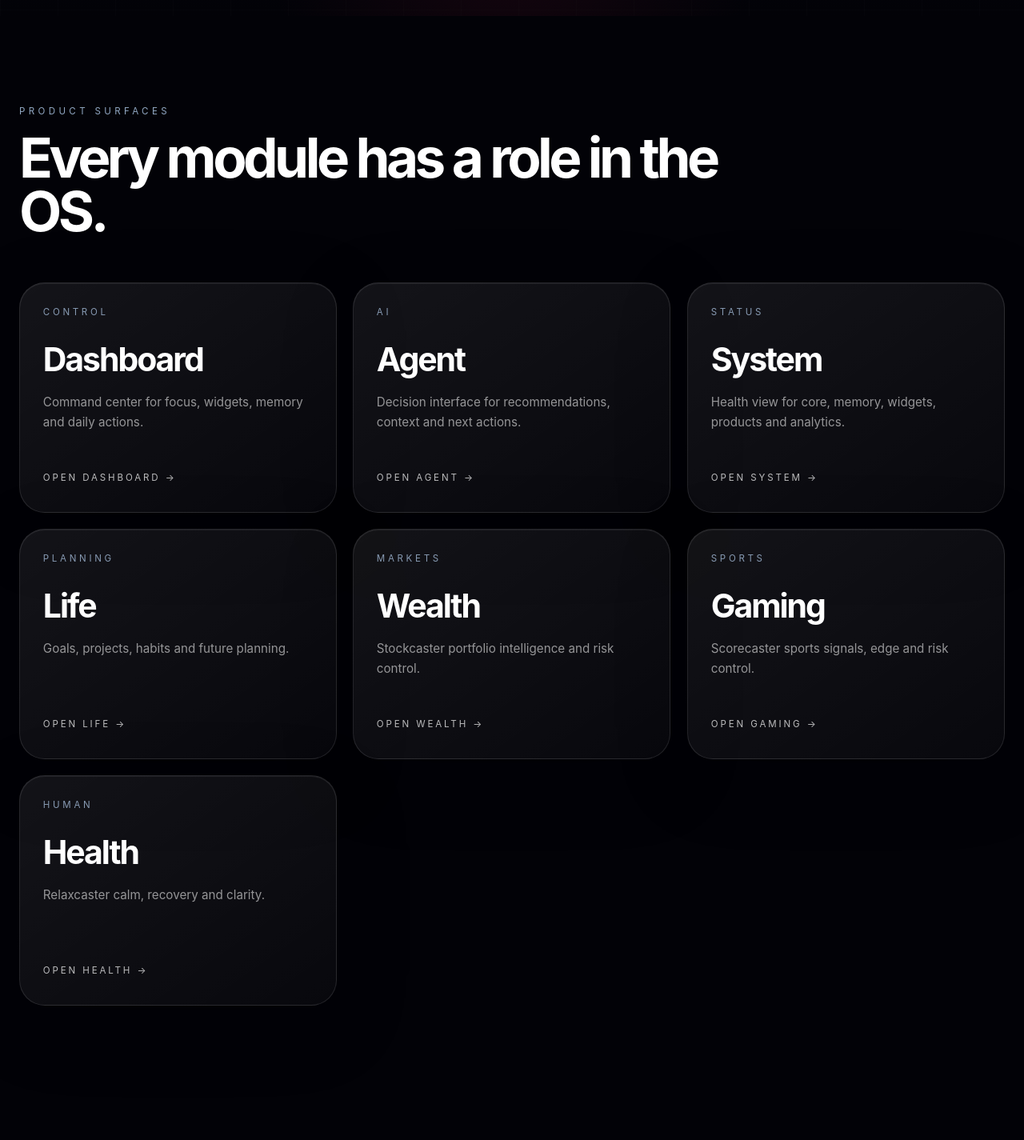
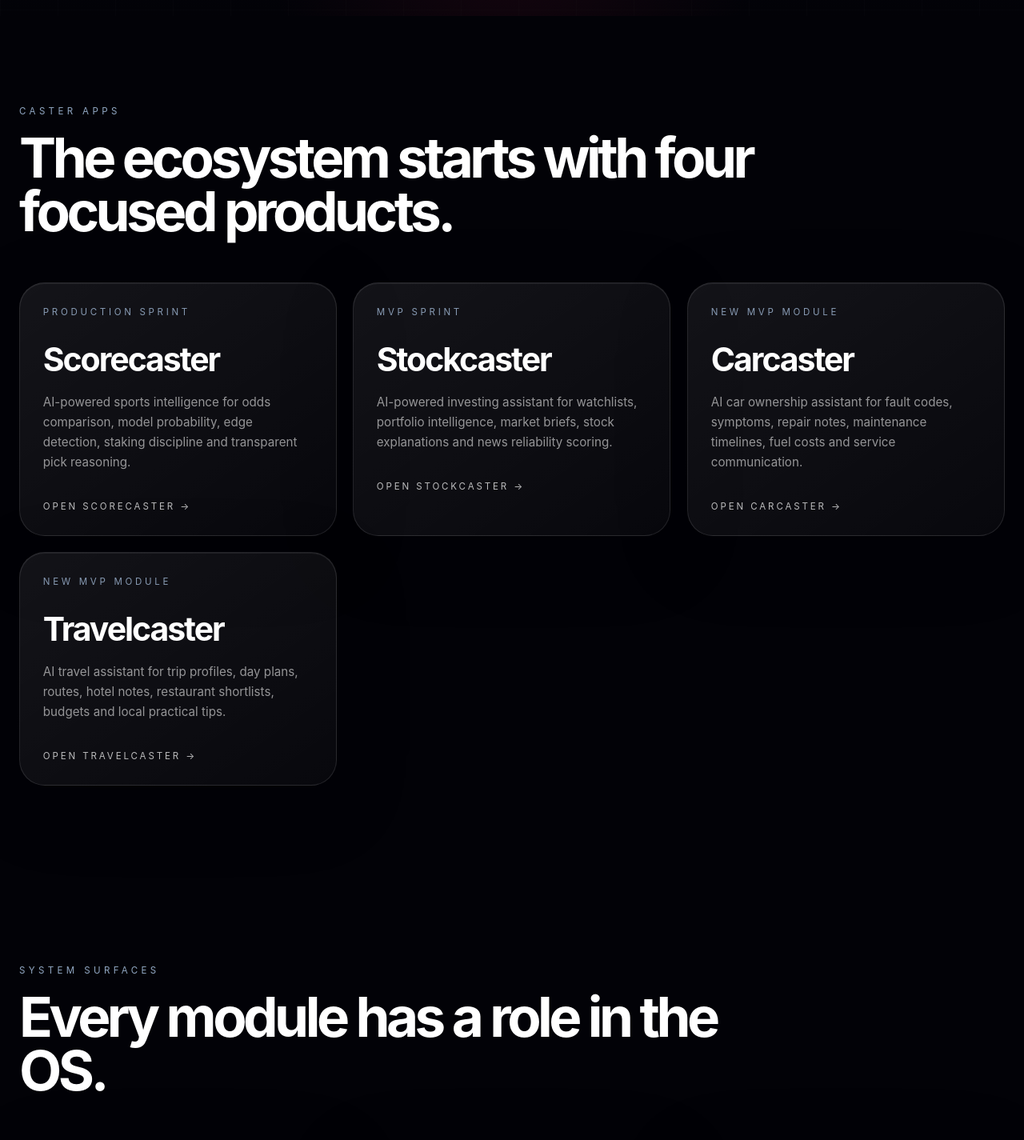
Before and after one commit to vv-glitchhub/Caster-hub, a Next.js app: page /modules in a window 1280 px wide. Shown: the part 780-2205 px from the top of the page at 80% size. Built offline with nearby package versions, Linux system fonts and the light colour scheme.

Commit message:
Update modules map with Caster apps

```diff
--- a/app/modules/page.tsx
+++ b/app/modules/page.tsx
@@ -1,20 +1,19 @@
 import MotionSurface from '../../components/MotionSurface'
+import { casterApps } from '../../lib/caster-apps'
 
-const modules = [
+const systemModules = [
   ['Dashboard', 'Command center for focus, widgets, memory and daily actions.', '/dashboard', 'Control'],
   ['Agent', 'Decision interface for recommendations, context and next actions.', '/agent', 'AI'],
   ['System', 'Health view for core, memory, widgets, products and analytics.', '/system', 'Status'],
   ['Life', 'Goals, projects, habits and future planning.', '/life', 'Planning'],
-  ['Wealth', 'Stockcaster portfolio intelligence and risk control.', '/wealth/stockcaster', 'Markets'],
-  ['Gaming', 'Scorecaster sports signals, edge and risk control.', '/gaming/scorecaster', 'Sports'],
-  ['Health', 'Relaxcaster calm, recovery and clarity.', '/health/relaxcaster', 'Human'],
+  ['Relaxcaster', 'Calm, recovery and clarity for human decision control.', '/health/relaxcaster', 'Human'],
 ]
 
 const layers = [
   ['Shell', 'Navigation, quick rail, OS status bar and AI access.'],
   ['Core', 'Probability, risk, decision and behavior engines.'],
   ['Memory', 'Profile, goals, preferences and activity context.'],
-  ['Products', 'Life, Wealth, Gaming and Health modules connected to one layer.'],
+  ['Products', 'Scorecaster, Stockcaster, Carcaster and Travelcaster connected to one layer.'],
 ]
 
 export default function ModulesPage() {
@@ -29,7 +28,7 @@ export default function ModulesPage() {
           <h1 className="home-title">Modules.</h1>
           <h2 className="home-subtitle">One system.</h2>
           <p className="home-lead">
-            A full map of the operating system: dashboard, agent, system health, products and shared intelligence layers.
+            A full map of the operating system: dashboard, agent, system health, focused apps and shared intelligence layers.
           </p>
           <div className="home-actions">
             <a className="primary-button" href="/dashboard">Open Dashboard</a>
@@ -40,10 +39,27 @@ export default function ModulesPage() {
 
       <section className="home-section">
         <div className="home-container">
-          <p className="section-label">Product Surfaces</p>
+          <p className="section-label">Caster Apps</p>
+          <h2 className="section-title">The ecosystem starts with four focused products.</h2>
+          <div className="home-module-grid">
+            {casterApps.map((app) => (
+              <MotionSurface key={app.slug} href={app.href} className="home-module-card">
+                <p className="home-module-label">{app.status}</p>
+                <h3 className="home-module-title">{app.name}</h3>
+                <p className="home-module-text">{app.summary}</p>
+                <p className="home-module-link">Open {app.name} →</p>
+              </MotionSurface>
+            ))}
+          </div>
+        </div>
+      </section>
+
+      <section className="home-section">
+        <div className="home-container">
+          <p className="section-label">System Surfaces</p>
           <h2 className="section-title">Every module has a role in the OS.</h2>
           <div className="home-module-grid">
-            {modules.map(([name, text, href, label]) => (
+            {systemModules.map(([name, text, href, label]) => (
               <MotionSurface key={name} href={href} className="home-module-card">
                 <p className="home-module-label">{label}</p>
                 <h3 className="home-module-title">{name}</h3>
```
